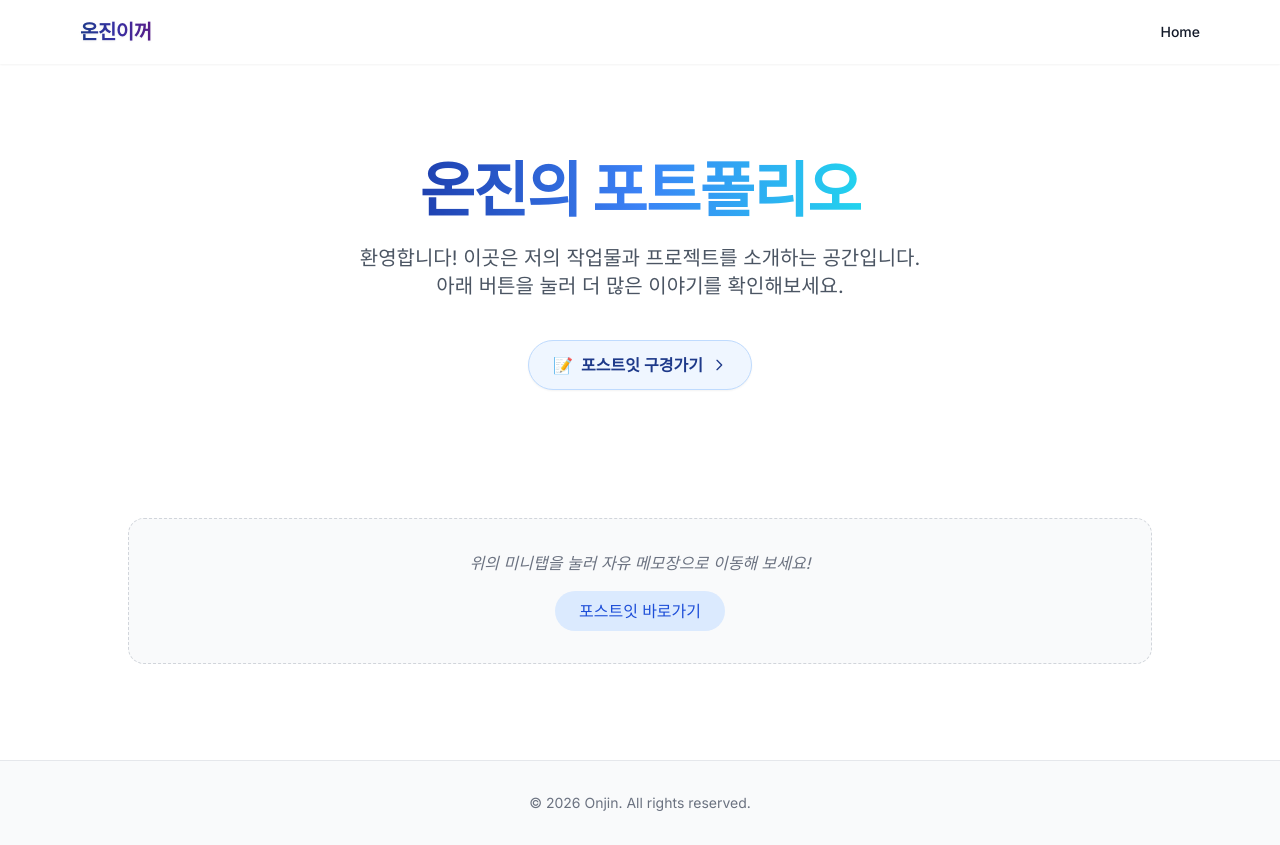
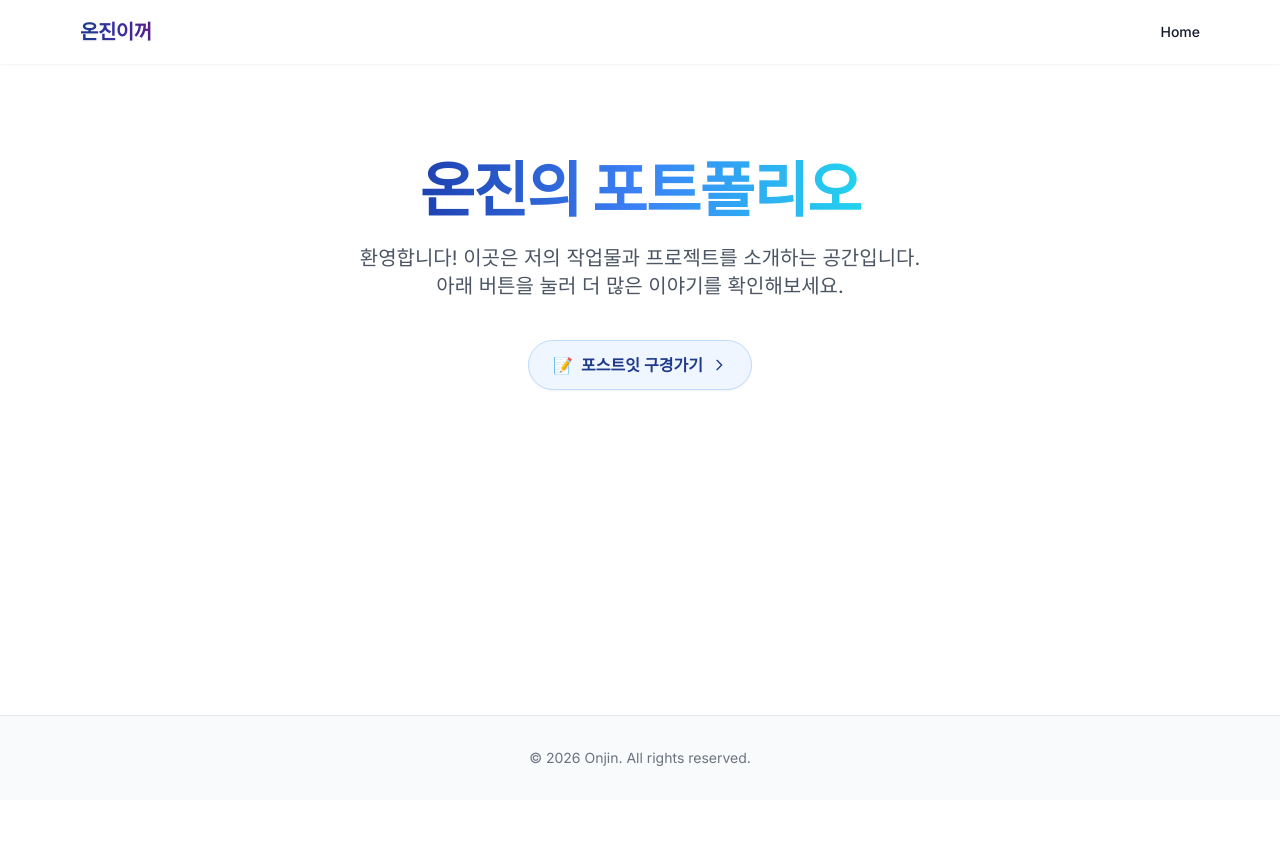
Before and after one commit to lwj4432-collab/on_jin, a Next.js app: page / in a window 1280 px wide. After the commit the page ends 800 px from the top, so only its background shows below. Built offline with nearby package versions, Linux system fonts and the light colour scheme.

Commit message:
UI: Clean up duplicate placeholder section on main page

```diff
--- a/app/page.tsx
+++ b/app/page.tsx
@@ -27,19 +27,6 @@ export default function Home() {
         </div>
       </div>
 
-      {/* 여기에 새로운 섹션(예: About, Skills, Projects 목록) 컴포넌트를 추가하세요 */}
-      <section className="mt-32 w-full max-w-5xl">
-        <div className="p-8 border border-dashed border-gray-300 rounded-2xl bg-gray-50 text-center flex flex-col items-center">
-          <p className="text-gray-500 italic mb-4">
-            위의 미니탭을 눌러 자유 메모장으로 이동해 보세요!
-          </p>
-          <Link href="/post-it">
-            <button className="px-6 py-2 bg-blue-100 text-blue-700 hover:bg-blue-200 font-medium rounded-full transition-colors">
-              포스트잇 바로가기
-            </button>
-          </Link>
-        </div>
-      </section>
     </div>
   );
 }
```
